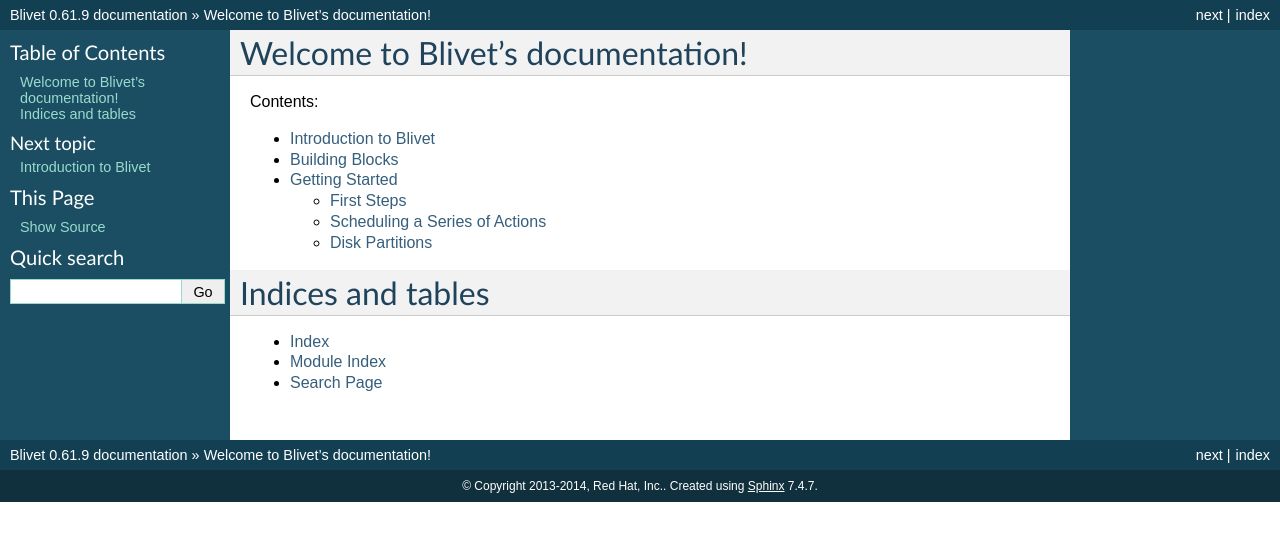
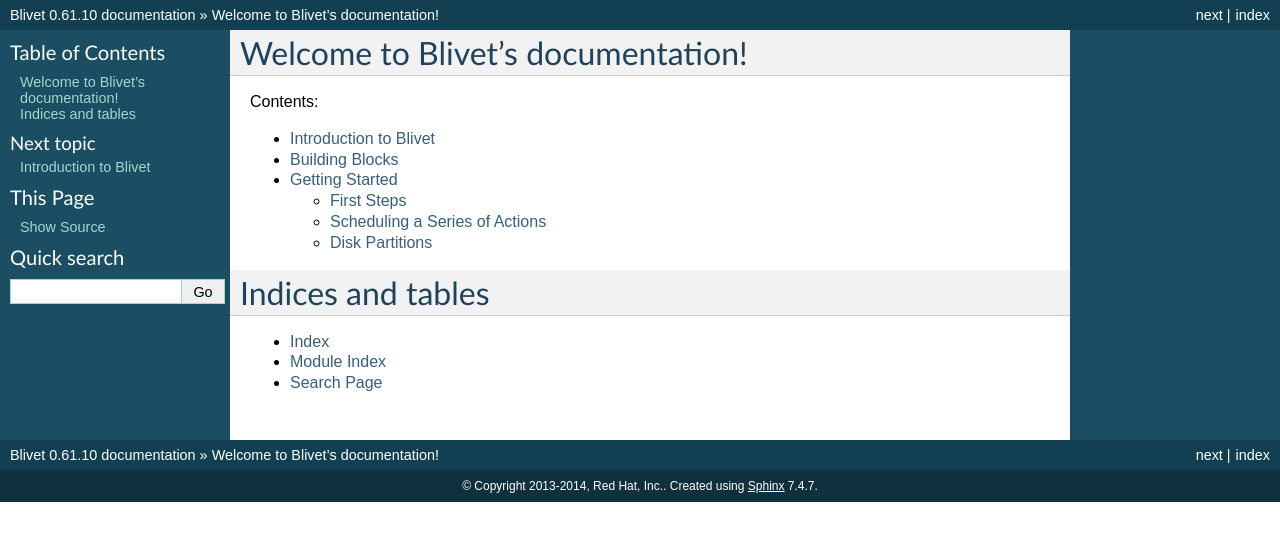
Before and after one commit to storaged-project/blivet, a Sphinx documentation site: the page built from doc/index.rst, in a window 1280 px wide. Shown: the top 541 px of the page. Built offline with Sphinx 7.4.7, drawn with Linux system fonts in a browser that asks for light colours; pages that are not in the unit, such as notebooks, are missing from menus.

Commit message:
New version - 0.61.10

```diff
--- a/blivet/__init__.py
+++ b/blivet/__init__.py
@@ -19,7 +19,7 @@
 # Red Hat Author(s): Dave Lehman <dlehman@redhat.com>
 #
 
-__version__ = '0.61.9'
+__version__ = '0.61.10'
 
 ##
 ## Default stub values for installer-specific stuff that gets set up in
--- a/doc/conf.py
+++ b/doc/conf.py
@@ -48,9 +48,9 @@
 # built documents.
 #
 # The short X.Y version.
-version = '0.61.9'
+version = '0.61.10'
 # The full version, including alpha/beta/rc tags.
-release = '0.61.9'
+release = '0.61.10'
 
 # The language for content autogenerated by Sphinx. Refer to documentation
 # for a list of supported languages.
--- a/setup.py
+++ b/setup.py
@@ -2,7 +2,7 @@
 
 from distutils.core import setup
 
-setup(name='blivet', version='0.61.9',
+setup(name='blivet', version='0.61.10',
       description='Python module for system storage configuration',
       author='David Lehman', author_email='dlehman@redhat.com',
       url='http://fedoraproject.org/wiki/blivet',
```
Also changed, not shown: 1 other file.
